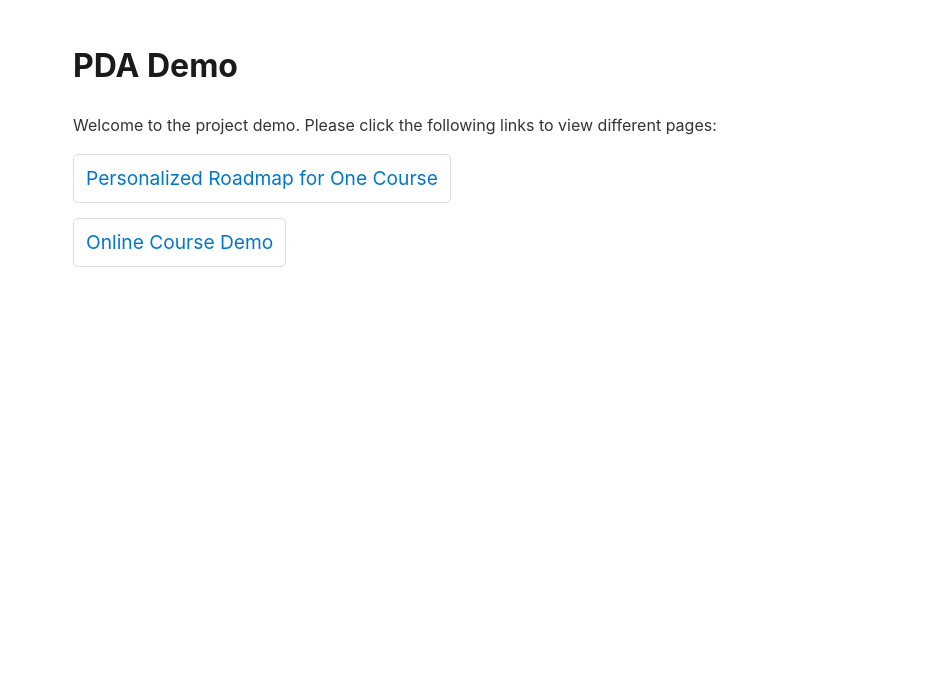
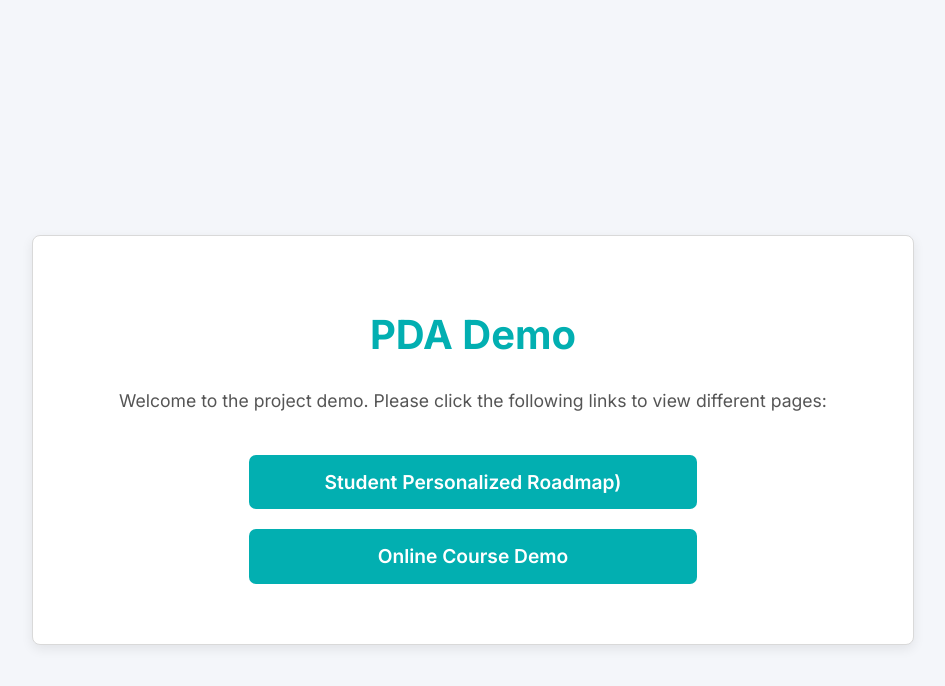
Before and after one commit to Yolaaaaanda000/pda_demo, a plain HTML site: page index.html in a window 1280 px wide. Shown: the whole page, without its empty margins (167-1112 px from the left). Drawn offline with Linux system fonts and the light colour scheme.

Commit message:
Update index.html

```diff
--- a/index.html
+++ b/index.html
@@ -4,47 +4,85 @@
     <meta charset="UTF-8">
     <meta name="viewport" content="width=device-width, initial-scale=1.0">
     <title>AIED Tool Demo 导航</title>
+    <link rel="preconnect" href="https://fonts.googleapis.com">
+    <link rel="preconnect" href="https://fonts.gstatic.com" crossorigin>
+    <link href="https://fonts.googleapis.com/css2?family=Inter:wght@400;600;700&display=swap" rel="stylesheet">
     <style>
         body {
-            font-family: -apple-system, BlinkMacSystemFont, "Segoe UI", Roboto, Helvetica, Arial, sans-serif;
+            font-family: 'Inter', -apple-system, BlinkMacSystemFont, "Segoe UI", Roboto, Helvetica, Arial, sans-serif;
             line-height: 1.6;
+            margin: 0;
+            padding: 40px 20px;
+            background-color: #F4F6FA; /* 参考了模考页面的淡灰色背景 */
+            color: #333;
+            display: flex;
+            justify-content: center;
+            align-items: center;
+            min-height: 100vh;
+        }
+        .container {
             max-width: 800px;
-            margin: 40px auto;
-            padding: 0 20px;
-            color: #333;
+            width: 100%;
+            background-color: #FFFFFF; /* 白色内容区域 */
+            padding: 40px;
+            border-radius: 8px;
+            box-shadow: 0 4px 12px rgba(0, 0, 0, 0.08); /* 添加细微阴影 */
+            border: 1px solid #D9D9D9; /* 参考了模考页面的边框 */
+            text-align: center;
         }
-        h1 { color: #1a1a1a; }
-        ul { list-style: none; padding-left: 0; }
-        li { margin-bottom: 15px; }
+        h1 {
+            color: #02AFB1; /* 官网主色调 */
+            font-weight: 700;
+            font-size: 2.5em;
+            margin-bottom: 20px;
+        }
+        p {
+            font-size: 1.1em;
+            color: #555;
+            margin-bottom: 40px;
+        }
+        ul {
+            list-style: none;
+            padding-left: 0;
+        }
+        li {
+            margin-bottom: 20px;
+        }
         a {
             text-decoration: none;
-            color: #0077cc;
+            color: #FFFFFF;
+            background-color: #02AFB1; /* 官网主色调 */
             font-size: 1.2em;
-            padding: 8px 12px;
-            border: 1px solid #ddd;
-            border-radius: 5px;
+            font-weight: 600;
+            padding: 12px 24px;
+            border-radius: 7px; /* 官网按钮圆角 */
             display: inline-block;
-            transition: background-color 0.2s, color 0.2s;
+            transition: background-color 0.3s, transform 0.3s;
+            width: 80%;
+            max-width: 400px;
         }
         a:hover {
-            background-color: #0077cc;
-            color: #fff;
+            background-color: rgba(2, 175, 177, 0.8); /* 官网悬停颜色 */
+            transform: translateY(-2px); /* 轻微上浮效果 */
         }
     </style>
 </head>
 <body>
 
+    <div class="container">
+
         <h1>PDA Demo</h1>
+
         <p>Welcome to the project demo. Please click the following links to view different pages:</p>
-
         <ul>
             <li>
-            <a href="student_dashboard.html">Personalized Roadmap for One Course</a>
+                <a href="student_dashboard.html">Student Personalized Roadmap)</a>
             </li>
             <li>
                 <a href="course_v2.html">Online Course Demo</a>
             </li>
             </ul>
+    </div>
 
 </body>
 </html>
```
Lines whose indentation alone changed are shown as unchanged.
